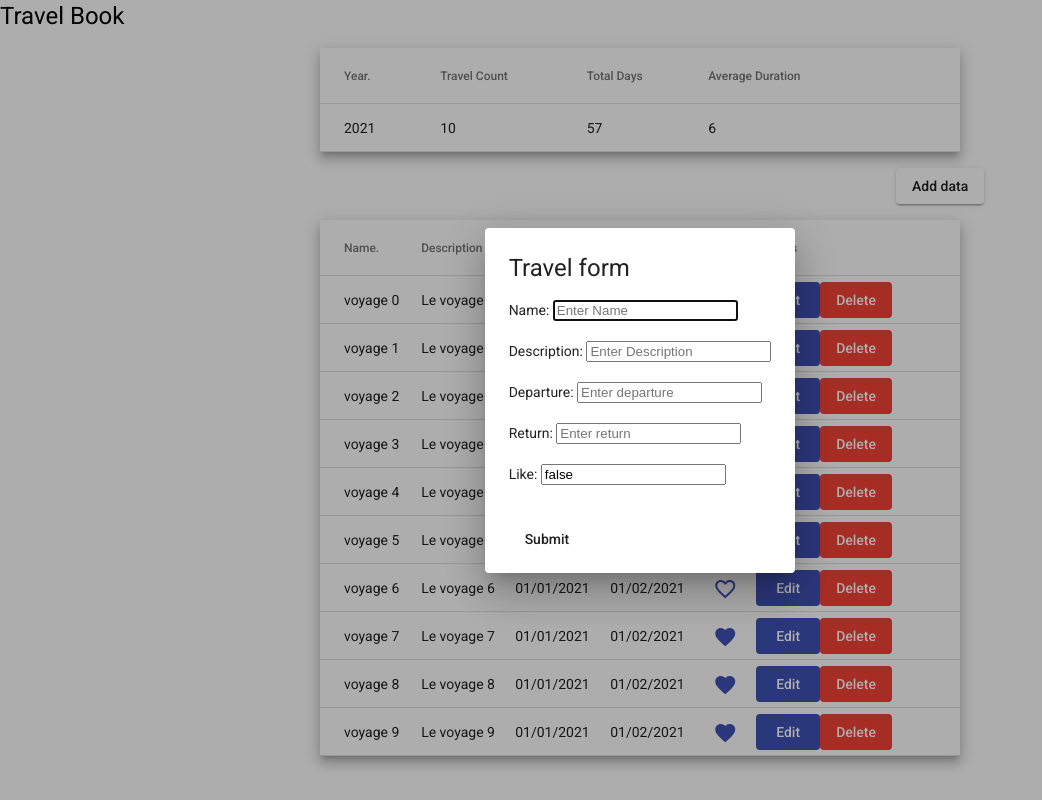
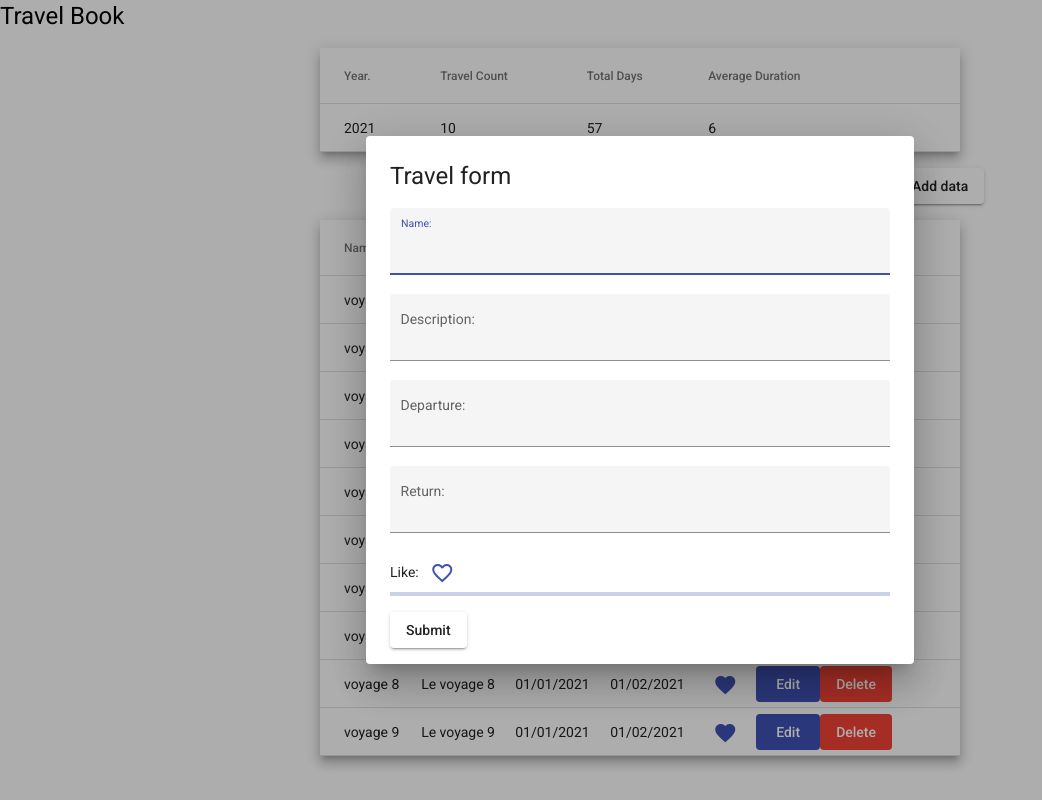
Before and after one commit to Farlgerann/travel_book, an Angular app: page / in a window 1280 px wide. Both pictures are taken after a click on the button "Add data". Shown: the whole page, without its empty margins (0-1042 px from the left). Built offline with nearby package versions, Linux system fonts and the light colour scheme.

Commit message:
Some fix + redo modal style -- add progress bar [W.I.P.]

```diff
--- a/src/app/details/details.component.ts
+++ b/src/app/details/details.component.ts
@@ -53,15 +53,15 @@ export class DetailsComponent implements OnInit {
   editTravel(id: number): void {
     this.dialog.open(TravelModalComponent, {
       data: {
-        id: this.dataSource.data[id].id,
+        id: id,
         name: this.dataSource.data[id].name,
         description: this.dataSource.data[id].description,
         departure: this.dataSource.data[id].departure,
         return: this.dataSource.data[id].return,
         like: this.dataSource.data[id].like
       },
-    }).afterClosed().pipe(tap(traval => {
-      this.travelService.setTravel(traval);
+    }).afterClosed().pipe(tap(travel => {
+      this.travelService.setTravel(travel);
     })).subscribe();
   }
 
--- a/src/app/travel-modal/travel-modal.component.html
+++ b/src/app/travel-modal/travel-modal.component.html
@@ -1,16 +1,35 @@
 <h1 mat-dialog-title>Travel form</h1>
 <div mat-dialog-content>
 
-  <form [formGroup]="travelForm">
-    Name: <input type="text" formControlName="name" placeholder="Enter Name"><br><br>
-    Description: <input type="text" formControlName="description"
-                        placeholder="Enter Description"> <br><br>
-    Departure: <input type="text" formControlName="departure"
-                      placeholder="Enter departure"> <br><br>
-    Return: <input type="text" formControlName="return" placeholder="Enter return"> <br><br>
-    Like: <input formControlName="like" placeholder="Like ?"> <br><br>
+  <form class="form" [formGroup]="travelForm">
+
+    <mat-form-field class="form-field" appearance="fill">
+      <mat-label>Name: </mat-label>
+      <input matInput type="text" formControlName="name" placeholder="Enter Name"><br><br>
+    </mat-form-field>
+
+    <mat-form-field class="form-field" appearance="fill">
+      <mat-label>Description: </mat-label>
+      <input matInput type="text" formControlName="description" placeholder="Enter Description"> <br><br>
+    </mat-form-field>
+
+    <mat-form-field class="form-field" appearance="fill">
+      <mat-label>Departure: </mat-label>
+      <input matInput type="text" formControlName="departure" placeholder="Enter departure"> <br><br>
+    </mat-form-field>
+
+    <mat-form-field class="form-field" appearance="fill">
+      <mat-label>Return: </mat-label>
+      <input matInput type="text" formControlName="return" placeholder="Enter return"> <br><br>
+    </mat-form-field>
+
+    <mat-label>Like: </mat-label>
+    <button (click)="toggleLike()" mat-icon-button color="primary" ><mat-icon>{{this.travelForm.get('like').value?'favorite':'favorite_border'}}</mat-icon></button>
+
   </form>
+  <mat-progress-bar color="blue" mode="determinate" [value]="progressBarValue"></mat-progress-bar>
+
 </div>
 <div mat-dialog-actions>
-  <button mat-flat-button [matDialogClose]="travelForm.getRawValue()">Submit</button>
+  <button mat-raised-button [matDialogClose]="travelForm.getRawValue()">Submit</button>
 </div>
--- a/src/app/travel-modal/travel-modal.component.scss
+++ b/src/app/travel-modal/travel-modal.component.scss
@@ -3,3 +3,14 @@
     padding-top: 16px;
     margin-left: 50%;
   }
+
+  .form {
+    min-width: 150px;
+    max-width: 500px;
+    width: 100%;
+  }
+
+
+.form-field {
+  width: 100%;
+}
--- a/src/app/travel-modal/travel-modal.component.ts
+++ b/src/app/travel-modal/travel-modal.component.ts
@@ -11,6 +11,11 @@ import {Travels} from '../travels';
 })
 export class TravelModalComponent implements OnInit {
   public travelForm: FormGroup;
+  private namefilled : boolean;
+  private descriptionfilled : boolean;
+  private departurefilled : boolean;
+  private returnfilled : boolean;
+  private progressBarValue: number = 0;
 
   constructor(@Inject(MAT_DIALOG_DATA) public data: Travels) {
   }
@@ -23,5 +28,36 @@ export class TravelModalComponent implements OnInit {
       return: new FormControl(this.data.return),
       like: new FormControl(this.data.like)
     });
+
+    this.travelForm.get("name").valueChanges.subscribe(x => {
+      this.updateProgressBar(1);
+    });
+    this.travelForm.get("description").valueChanges.subscribe(x => {
+      this.updateProgressBar(2);
+    });
+    this.travelForm.get("departure").valueChanges.subscribe(x => {
+      this.updateProgressBar(3);
+    });
+    this.travelForm.get("return").valueChanges.subscribe(x => {
+      this.updateProgressBar(4);
+    });
   }
+
+  updateProgressBar( value: number) {
+    if (value == 1)
+      this.namefilled = !this.namefilled;
+    if (value == 2)
+      this.descriptionfilled = !this.descriptionfilled;
+    if (value == 3)
+      this.departurefilled = !this.departurefilled;
+    if (value == 4)
+      this.returnfilled = !this.returnfilled;
+    this.progressBarValue = ((this.namefilled?25:0) + (this.descriptionfilled?25:0) + (this.departurefilled?25:0) + (this.returnfilled?25:0));
+  }
+
+  public toggleLike(): void {
+    this.travelForm.get('like').setValue(!this.travelForm.get('like').value);
+  }
+
+
 }
```
Also changed, not shown: src/app/app.module.ts (+8 -2 lines).
